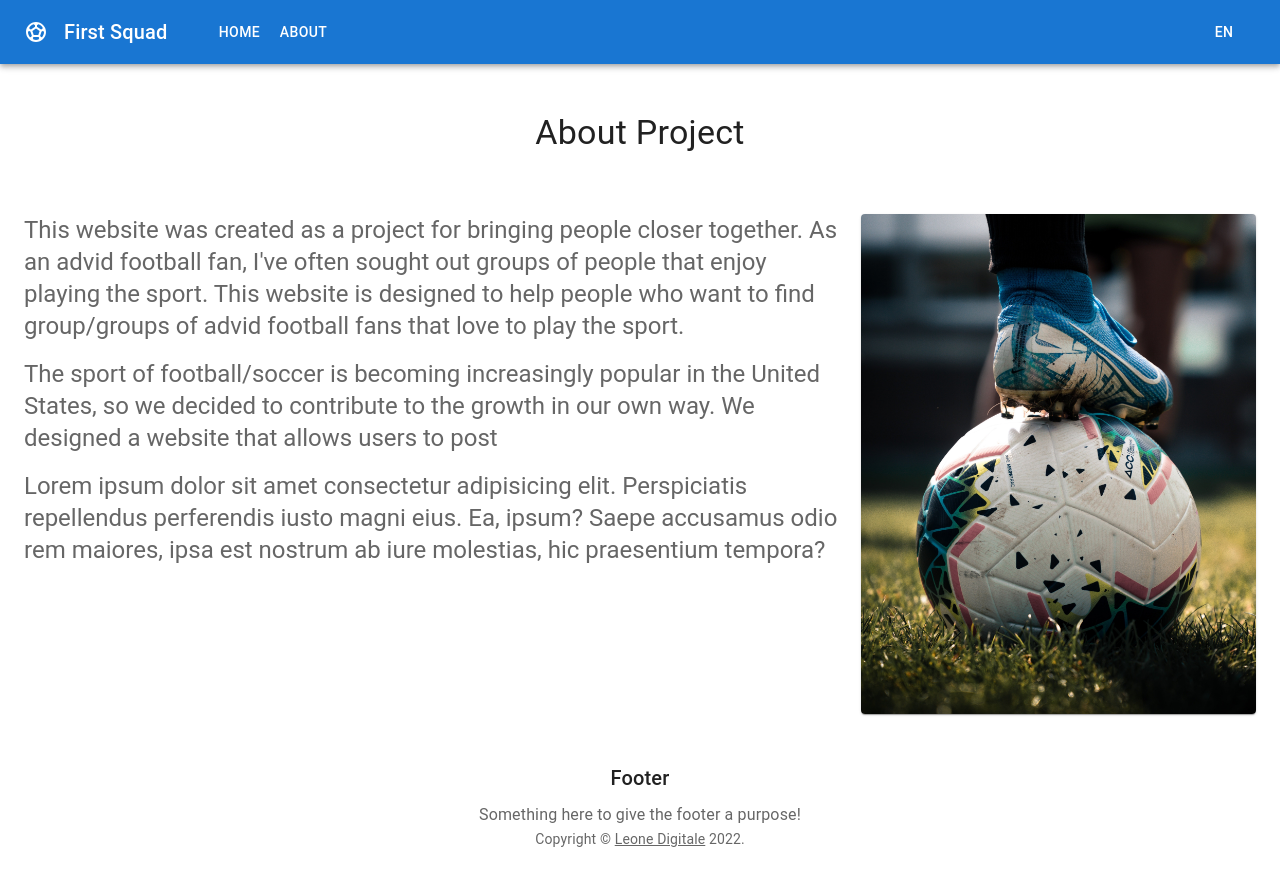
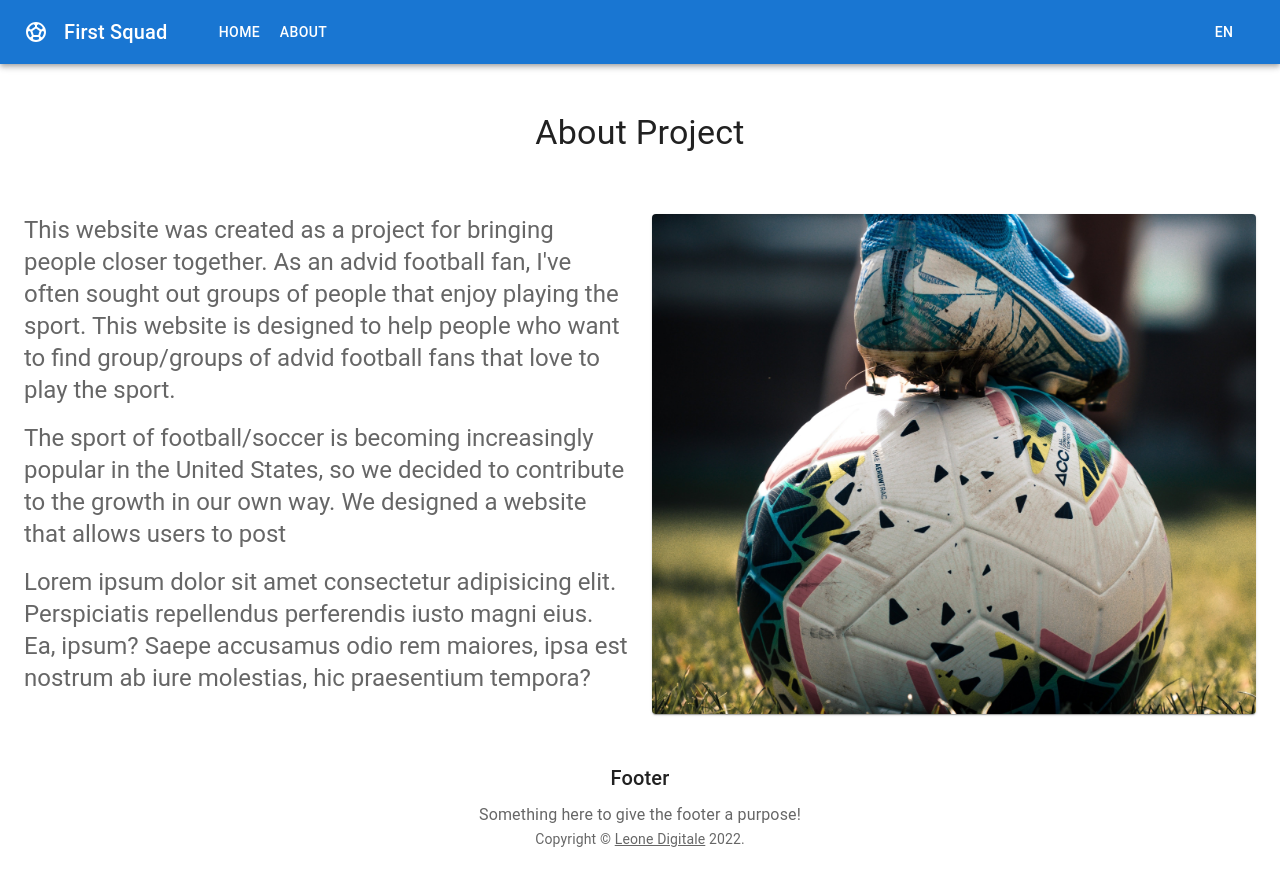
Before and after one commit to jpzambranoleon/football-field-finder, a React (Create React App) app: page /about in a window 1280 px wide. Shown: the top 886 px of the page. Built offline with nearby package versions, Linux system fonts and the light colour scheme.

Commit message:
updated files

```diff
--- a/src/pages/about/components/AboutDescription.jsx
+++ b/src/pages/about/components/AboutDescription.jsx
@@ -2,7 +2,7 @@ import { Grid, Typography } from "@mui/material";
 
 const AboutDescription = () => {
     return (
-        <Grid item xs={12} sm={8}>
+        <Grid item xs={12} sm={6}>
             <Typography variant="h5" color="text.secondary">
                 This website was created as a project for bringing people closer together.
                 As an advid football fan, I've often sought out groups of people that enjoy playing the sport. This website is designed to help people who want to find group/groups of advid football fans that love to play the sport.
--- a/src/pages/about/components/AboutImage.jsx
+++ b/src/pages/about/components/AboutImage.jsx
@@ -2,7 +2,7 @@ import { Card, CardMedia, Grid } from "@mui/material";
 
 const AboutImage = () => {
     return (
-        <Grid item xs={12} sm={4}>
+        <Grid item xs={12} sm={6}>
             <Card>
                 <CardMedia
                     sx={{ height: '500px' }}
```
